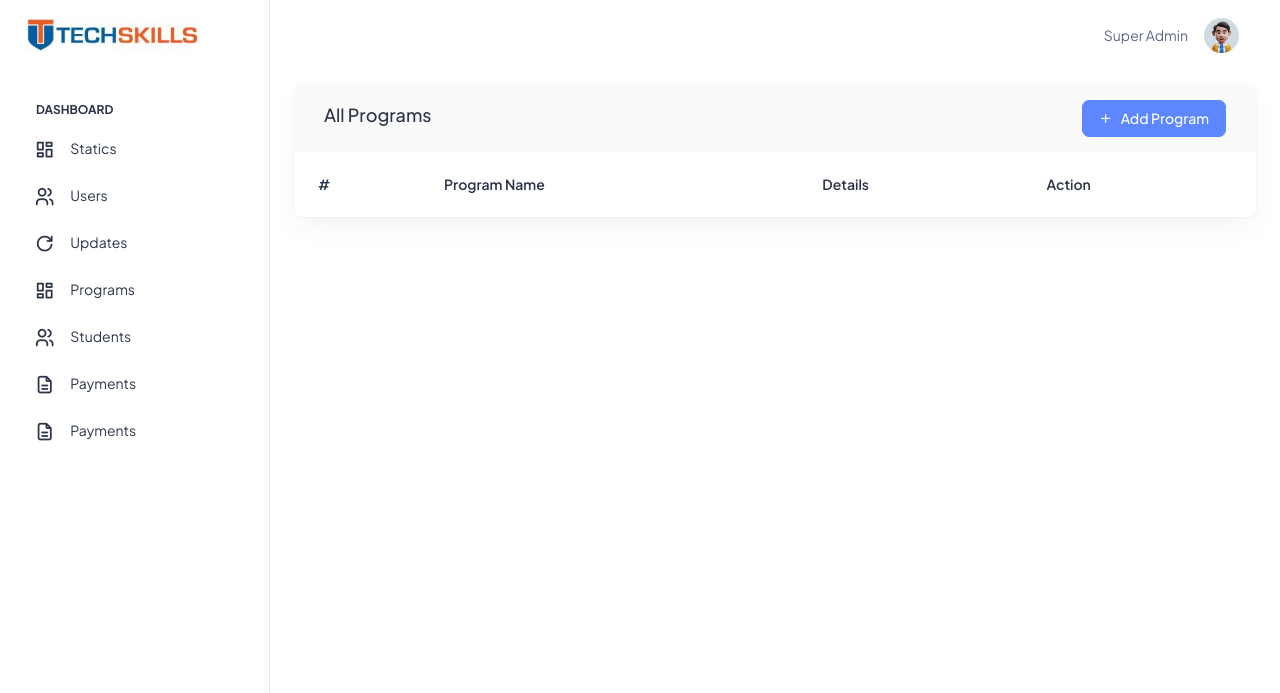
After one commit to nurulanam/Student-Information-System, a Laravel app: template resources/views/programs.blade.php in a window 1280 px wide. The commit adds this page. Shown: the top 693 px of the page. Run offline with Laravel 10, Linux system fonts and the light colour scheme; the template is opened without the code that fills it, so the values that code supplies are empty; a user stored in the database is signed in; data comes from the database, SQL or seed files in the repository.

Commit message:
Feat: Programs, Student Query Update Delete

```diff
--- a/app/Http/Controllers/UserController.php
+++ b/app/Http/Controllers/UserController.php
@@ -84,7 +84,7 @@ class UserController extends Controller
          }
     }
 
-    public function destroy($id): RedirectResponse
+    public function destroy(string $id): RedirectResponse
     {
         $user = User::find($id);
         if (isset($user)) {
--- a/app/Models/Program.php
+++ b/app/Models/Program.php
@@ -8,4 +8,8 @@ use Illuminate\Database\Eloquent\Model;
 class Program extends Model
 {
     use HasFactory;
+    protected $fillable = [
+        'name',
+        'details',
+    ];
 }
--- a/app/Providers/AppServiceProvider.php
+++ b/app/Providers/AppServiceProvider.php
@@ -2,6 +2,7 @@
 
 namespace App\Providers;
 
+use Illuminate\Pagination\Paginator;
 use Illuminate\Support\ServiceProvider;
 
 class AppServiceProvider extends ServiceProvider
@@ -19,6 +20,6 @@ class AppServiceProvider extends ServiceProvider
      */
     public function boot(): void
     {
-        //
+        Paginator::useBootstrap();
     }
 }
--- a/resources/views/includes/sidebar.blade.php
+++ b/resources/views/includes/sidebar.blade.php
@@ -44,11 +44,11 @@
                     </a>
                 </li>
                 <li class="sidebar-item">
-                    <a class="sidebar-link" href="{{ url('/') }}" aria-expanded="false">
+                    <a class="sidebar-link" href="{{ route('programs.index') }}" aria-expanded="false">
                       <span>
                         <i class="ti ti-layout-dashboard"></i>
                       </span>
-                      <span class="hide-menu">Programms</span>
+                      <span class="hide-menu">Programs</span>
                     </a>
                 </li>
             @endif
--- /dev/null
+++ b/resources/views/programs.blade.php
@@ -0,0 +1,122 @@
+@extends('layouts.main')
+@section('title', 'Programs')
+@section('content')
+<div class="row">
+    <div class="col-12">
+        <div class="card w-100">
+            <div class="card-header d-flex justify-content-between align-items-center">
+                <h1 class="card-title">All Programs</h1>
+                <button type="button" class="btn btn-primary" data-bs-toggle="modal" data-bs-target="#addProgram"><span class="me-2"><i class="ti ti-plus"></i></span>Add Program</button>
+            </div>
+            <div class="card-body p-2 overflow-x-scroll">
+                <table class="table text-nowrap table-hover mb-0 align-middle">
+                    <thead class="text-dark fs-4">
+                      <tr>
+                        <th class="border-bottom-0">
+                          <h6 class="fw-semibold mb-0">#</h6>
+                        </th>
+                        <th class="border-bottom-0">
+                          <h6 class="fw-semibold mb-0">Program Name</h6>
+                        </th>
+                        <th class="border-bottom-0">
+                          <h6 class="fw-semibold mb-0">Details</h6>
+                        </th>
+                        <th class="border-bottom-0">
+                          <h6 class="fw-semibold mb-0">Action</h6>
+                        </th>
+                      </tr>
+                    </thead>
+                    <tbody>
+                        @foreach ($programs as $key => $program)
+                            @php
+                                $serialNumber = ($programs->currentPage() - 1) * $programs->perPage() + $key + 1;
+                            @endphp
+                            <tr>
+                                <td class="border-bottom-0">{{ $serialNumber }}</td>
+                                <td class="border-bottom-0">{{ $program->name }}</td>
+                                <td class="border-bottom-0">{{ Str::limit($program->details, 100) }}</td>
+                                <td class="border-bottom-0">
+                                    <div class="d-flex align-items-center gap-2">
+                                        <button type="button" class="btn btn-success btn-sm" data-bs-toggle="modal" data-bs-target="#editprogram{{ $program->id }}"><i class="ti ti-pencil"></i></button>
+                                        <a href="{{ route('programs.destroy', $program->id) }}" class="btn btn-danger btn-sm" data-confirm-delete="true">Delete</a>
+                                    </div>
+                                </td>
+                            </tr>
+                            {{-- edit program  --}}
+                            <div class="modal fade" id="editprogram{{ $program->id }}" tabindex="-1" aria-labelledby="exampleModalLabel" aria-hidden="true">
+                                <div class="modal-dialog">
+                                <div class="modal-content">
+                                    <div class="modal-header">
+                                    <h1 class="modal-title fs-5" id="exampleModalLabel">Update Program</h1>
+                                    <button type="button" class="btn-close" data-bs-dismiss="modal" aria-label="Close"></button>
+                                    </div>
+                                    <div class="modal-body">
+                                        <form action="{{ route('programs.update') }}" method="post">
+                                            @method('PUT')
+                                            @csrf
+                                            <input type="hidden" name="id" value="{{ $program->id }}">
+                                            <div class="mb-3">
+                                                <label for="newName" class="form-label">Program Name <span class="text-danger">*</span></label>
+                                                <input type="text" name="new_name" class="form-control" value="{{ $program->name }}" id="newName" required>
+                                                @error('new_name')
+                                                    <p class="text-danger">{{  $message }}</p>
+                                                @enderror
+                                            </div>
+                                            <div class="mb-3">
+                                                <label for="newDetails" class="form-label">Details <span class="text-danger">*</span></label>
+                                                <textarea name="new_details" class="form-control" id="newDetails" rows="7" required>{{ $program->details }}</textarea>
+                                                @error('new_details')
+                                                    <p class="text-danger">{{  $message }}</p>
+                                                @enderror
+                                            </div>
+                                            <div class="d-flex justify-content-end align-items-center gap-2">
+                                                <button type="button" class="btn btn-danger" data-bs-dismiss="modal">Cancel</button>
+                                                <button class="btn btn-primary">Update</button>
+                                            </div>
+                                        </form>
+                                    </div>
+                                </div>
+                                </div>
+                            </div>
+                        @endforeach
+                    </tbody>
+                </table>
+            </div>
+        </div>
+        <!-- Modal -->
+        <div class="modal fade" id="addProgram" tabindex="-1" aria-labelledby="exampleModalLabel" aria-hidden="true">
+            <div class="modal-dialog">
+                <div class="modal-content">
+                    <div class="modal-header">
+                    <h1 class="modal-title fs-5" id="exampleModalLabel">Create Program</h1>
+                    <button type="button" class="btn-close" data-bs-dismiss="modal" aria-label="Close"></button>
+                    </div>
+                    <div class="modal-body">
+                        <form action="{{ route('programs.store') }}" method="post">
+                            @csrf
+                            <div class="mb-3">
+                                <label for="name" class="form-label">Program Name <span class="text-danger">*</span></label>
+                                <input type="text" name="name" class="form-control" value="{{ old('name') }}" id="name" required>
+                                @error('name')
+                                    <p class="text-danger">{{  $message }}</p>
+                                @enderror
+                            </div>
+                            <div class="mb-3">
+                                <label for="details" class="form-label">Details <span class="text-danger">*</span></label>
+                                <textarea name="details" class="form-control" id="details" rows="7" required>{{ old('details') }}</textarea>
+                                @error('details')
+                                    <p class="text-danger">{{  $message }}</p>
+                                @enderror
+                            </div>
+                            <div class="d-flex justify-content-end align-items-center gap-2">
+                                <button type="button" class="btn btn-danger" data-bs-dismiss="modal">Cancel</button>
+                                <button class="btn btn-primary">Add Program</button>
+                            </div>
+                        </form>
+                    </div>
+                </div>
+            </div>
+        </div>
+    </div>
+</div>
+@endsection
--- a/resources/views/users.blade.php
+++ b/resources/views/users.blade.php
@@ -126,6 +126,10 @@
                       </table>
                 </div>
             </div>
+
+            <div class="d-flex justify-content-end align-items-end">
+                {!! $users->links() !!}
+            </div>
             <!-- Modal -->
             <div class="modal fade" id="addUser" tabindex="-1" aria-labelledby="exampleModalLabel" aria-hidden="true">
                 <div class="modal-dialog">
--- a/routes/web.php
+++ b/routes/web.php
@@ -5,6 +5,7 @@ use App\Http\Controllers\PaymentController;
 use App\Http\Controllers\ProfileController;
 use App\Http\Controllers\StaticsController;
 use App\Http\Controllers\StudentController;
+use App\Http\Controllers\ProgramController;
 use App\Http\Controllers\UpdateController;
 use App\Http\Controllers\UserController;
 use Illuminate\Support\Facades\Route;
@@ -30,6 +31,8 @@ Route::prefix('/dashboard')->middleware(['auth'])->group(function (){
     // super admin
     Route::middleware(['auth', 'role:super-admin'])->group(function () {
         Route::get('/statics', [StaticsController::class, 'index'])->name('statics.index');
+
+        // Users
         Route::get('/users', [UserController::class, 'index'])->name('users.index');
         Route::post('/users/store', [UserController::class, 'store'])->name('users.store');
         Route::put('/users/update', [UserController::class, 'update'])->name('users.update');
@@ -37,8 +40,12 @@ Route::prefix('/dashboard')->middleware(['auth'])->group(function (){
     });
 
     Route::middleware(['auth', 'role:manager|finance'])->group(function () {
+        //Students
         Route::get('/students', [StudentController::class, 'index'])->name('students.index');
         Route::post('/students/store', [StudentController::class, 'store'])->name('students.store');
+        Route::put('/students/update', [StudentController::class, 'update'])->name('students.update');
+        Route::delete('/students/destroy/{id}', [StudentController::class, 'destroy'])->name('students.destroy');
+
     });
 
     Route::middleware(['auth', 'role:manager|finance|admin'])->group(function () {
@@ -46,8 +53,14 @@ Route::prefix('/dashboard')->middleware(['auth'])->group(function (){
     });
 
     Route::middleware(['auth', 'role:manager'])->group(function () {
+        // Updates
+        Route::get('/updates', [UpdateController::class, 'index'])->name('updates.index');
 
-        Route::get('/updates', [UpdateController::class, 'index'])->name('updates.index');
+        // Programs
+        Route::get('/programs', [ProgramController::class, 'index'])->name('programs.index');
+        Route::post('/programs/store', [ProgramController::class, 'store'])->name('programs.store');
+        Route::put('/programs/update', [ProgramController::class, 'update'])->name('programs.update');
+        Route::delete('/programs/delete/{id}', [ProgramController::class, 'destroy'])->name('programs.destroy');
 
     });
 
```
Also changed, not shown: app/Http/Controllers/ProgramController.php (added, +96 -0 lines), app/Http/Controllers/StudentController.php (+53 -15 lines), resources/views/payments.blade.php (+8 -21 lines), resources/views/students.blade.php (+60 -5 lines), database/migrations/2023_11_24_152358_create_programs_table.php.
